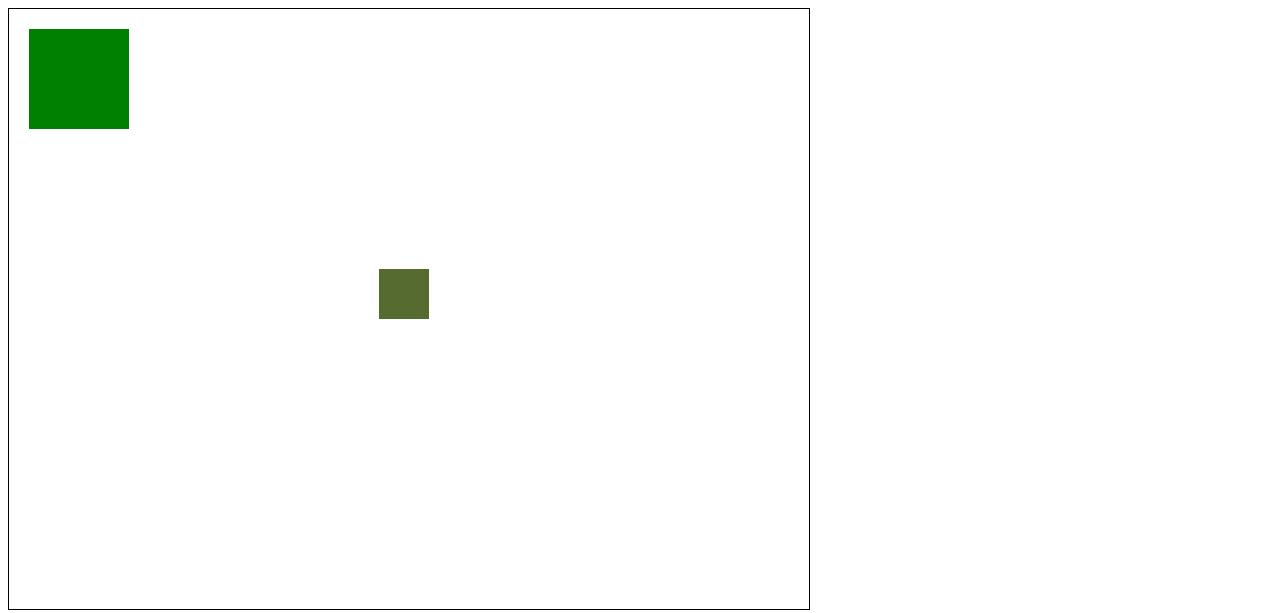
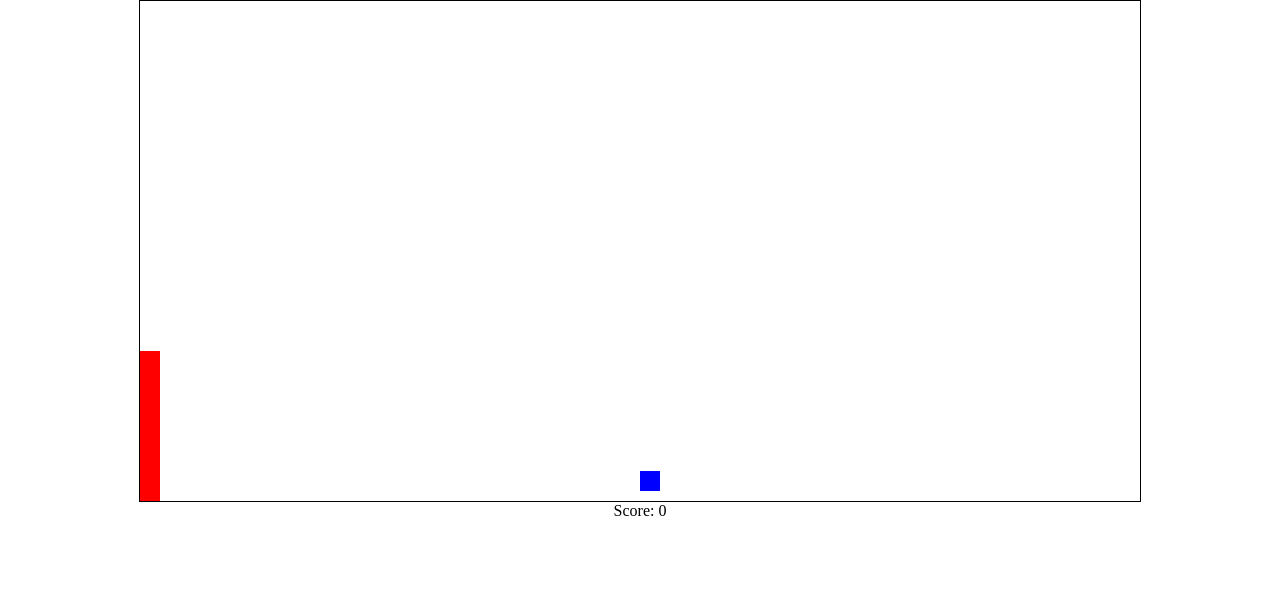
Before and after one commit to hamzaplojovic/JavaScript-Camp, a plain HTML site: page Game/index.html in a window 1280 px wide. Drawn offline with Linux system fonts and the light colour scheme.

Commit message:
Making A Game In JavaScript

```diff
--- a/Game/index.html
+++ b/Game/index.html
@@ -1,14 +1,16 @@
 <!DOCTYPE html>
-<html lang="en">
+<html lang="en" onclick="jump()">
 <head>
     <meta charset="UTF-8">
-    <meta http-equiv="X-UA-Compatible" content="IE=edge">
-    <meta name="viewport" content="width=device-width, initial-scale=1.0">
-    <title>Document</title>
+    <title>Jump Game</title>
     <link rel="stylesheet" href="style.css">
 </head>
 <body>
-    <canvas id="gameScreen" width=800 height=600></canvas>
-    <script src="main.js"></script>
+    <div class="game">
+        <div id="character"></div>
+        <div id="block"></div>
+    </div>
+    <p>Score: <span id="scoreSpan"></span></p>
 </body>
+<script src="main.js"></script>
 </html>
--- a/Game/main.js
+++ b/Game/main.js
@@ -1,7 +1,34 @@
-let canvas = document.getElementById("gameScreen");
-let ctx = canvas.getContext('2d')
+var character = document.getElementById("character");
+var block = document.getElementById("block");
+var counter = 0;
+jump = () => {
+  if (character.classList == "animate") {
+    return;
+  }
+  character.classList.add("animate");
+  setTimeout(function () {
+    character.classList.remove("animate");
+  }, 300);
+};
 
-ctx.fillStyle = "green"
-ctx.fillRect(20, 20, 100, 100)
-ctx.fillStyle = "darkolivegreen"
-ctx.fillRect(370, 260, 50, 50)
+
+var checkDead = setInterval(() => {
+  let characterTop = parseInt(
+    window.getComputedStyle(character).getPropertyValue("top")
+  );
+  let blockLeft = parseInt(
+    window.getComputedStyle(block).getPropertyValue("left")
+  );
+  if (blockLeft < 20 && blockLeft > -20 && characterTop >= 130) {
+    block.style.animation = "none";
+    alert("Game Over. score: " + Math.floor(counter / 100));
+    counter = 0;
+    block.style.animation = "block 1s infinite linear";
+  } else {
+    counter++;
+    document.getElementById("scoreSpan").innerHTML = Math.floor(counter / 100);
+  }
+}, 10);
+
+
+console.log(window);
--- a/Game/style.css
+++ b/Game/style.css
@@ -1,3 +1,47 @@
-#gameScreen{
-    border:1px solid black
+*{
+    padding: 0;
+    margin: 0;
+    overflow-x: hidden;
 }
+.game{
+    width: 1000px;
+    height: 500px;
+    border: 1px solid black;
+    margin: auto;
+}
+#character{
+    width: 20px;
+    height: 200px;
+    background-color: red;
+    position:relative;
+    top: 350px;
+    transition: 0.5s all ease-in-out;
+}
+.animate{
+    animation: jump 10s linear;
+}
+@keyframes jump{
+    0%{top: 50px;}
+    30%{top: 100px;}
+    70%{top: 100px;}
+    100%{top: 10px;}
+}
+
+#block{
+    background-color: blue;
+    width: 20px;
+    height: 20px;
+    position: relative;
+    top: 270px;
+    left: 500px;
+    animation: block 2s infinite linear;
+}
+@keyframes block{
+    0%{left: 500px}
+    30%{left: 300px;}
+    70%{left: 100px;}
+    100%{left: -20px}
+}
+p{
+    text-align: center;
+}
```
